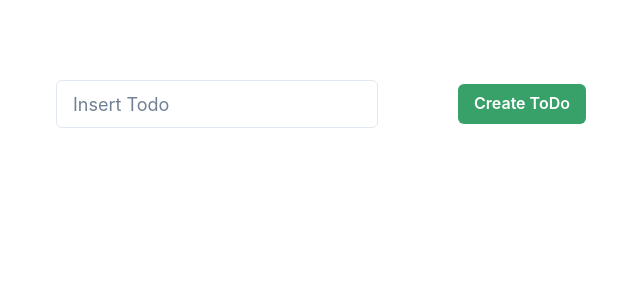
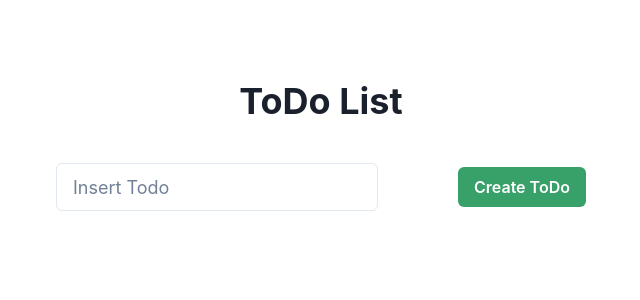
Before and after one commit to andreazanottoits/todos-app-react, a React (Create React App) app: page / in a window 1280 px wide. Shown: the top 300 px of the page, without its empty margins (319-959 px from the left). Built offline with nearby package versions, Linux system fonts and the light colour scheme.

Commit message:
Add ToDo heading

```diff
--- a/src/App.js
+++ b/src/App.js
@@ -1,7 +1,7 @@
 import React from 'react';
 import NewTodo from './Components/NewTodo';
 
-import { ChakraProvider, Flex, theme } from '@chakra-ui/react';
+import { ChakraProvider, Flex, theme, Heading } from '@chakra-ui/react';
 
 function App() {
   return (
@@ -13,6 +13,7 @@ function App() {
         alignItems={'center'}
         height={'100vh'}
       >
+        <Heading mb={'10'}>ToDo List</Heading>
         <NewTodo />
       </Flex>
     </ChakraProvider>
```
